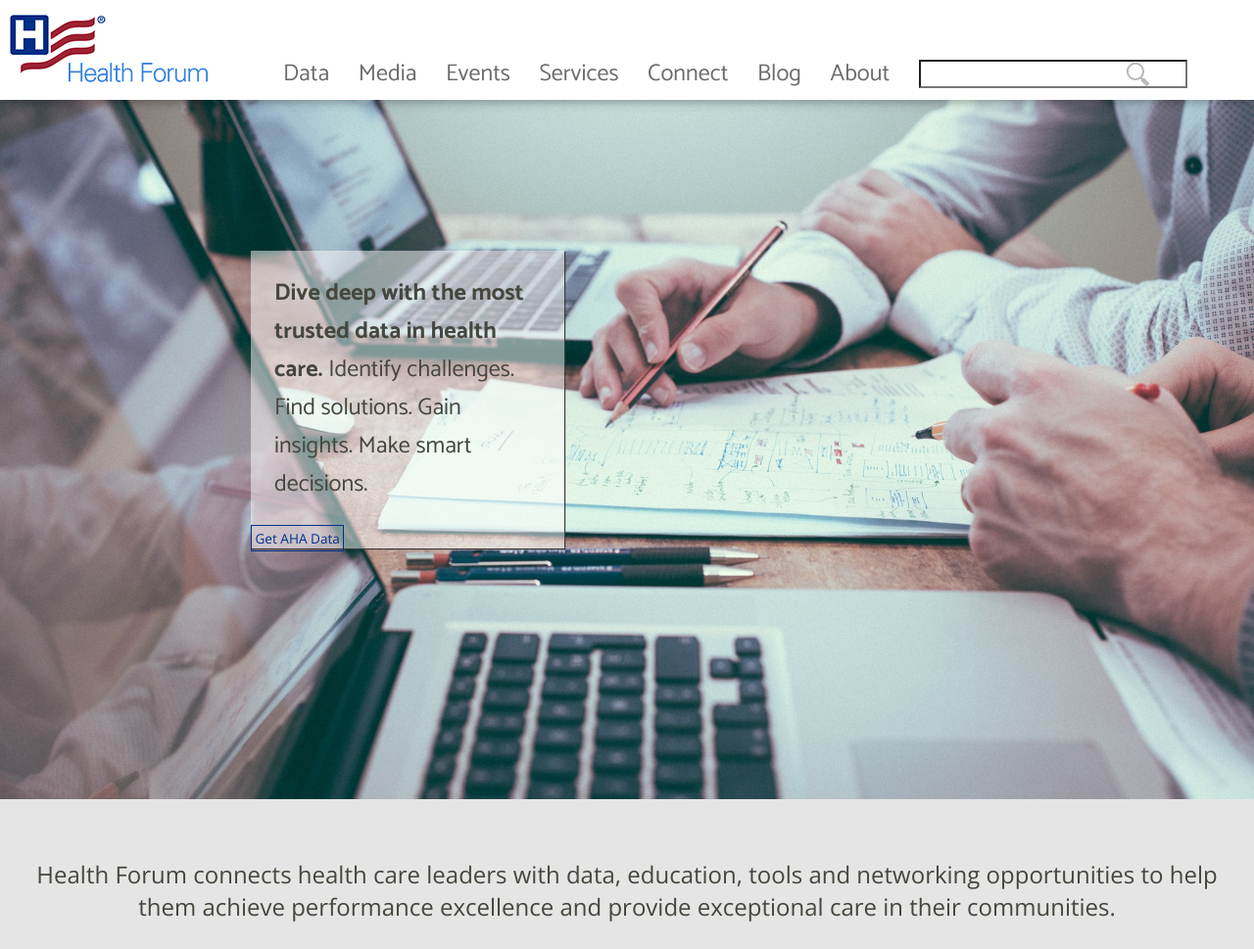
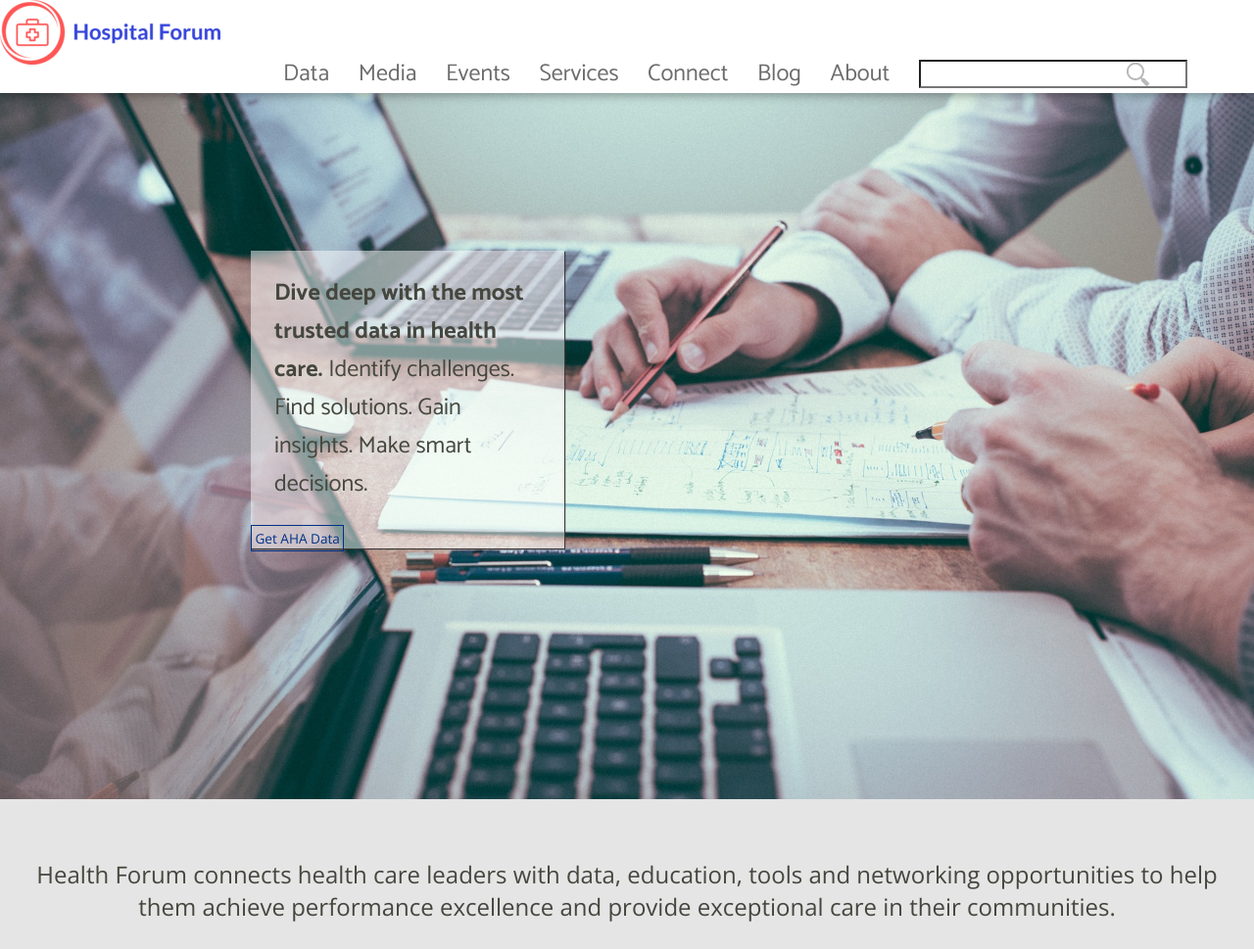
Before and after one commit to nrw78/nrw78.github.io, a plain HTML site: page index.html in a window 1280 px wide. Shown: the top 969 px of the page at 98% size. Drawn offline with nearby package versions, Linux system fonts and the light colour scheme.

Commit message:
temp dummy logo

```diff
--- a/index.html
+++ b/index.html
@@ -17,10 +17,7 @@
 </head>
 <body>
 	<header>
-		<div class="logo"><a href="index.html"><img src="images/aha-hf-logo-225.png"></a></div>
-		<!-- <div id="ahaco-tagline">
-		<a href="http://www.aha.org">An American Hospital Association Company</a>
-		</div> -->
+		<div class="logo"><a href="index.html"><img src="images/dummy-logo.png"></a></div>
 		<div class="show-full-width">
 			<nav class="main-nav">
 				<ul>
```
Also changed, not shown: css/main.css (+2 -6 lines), images/dummy-logo.png (added). Lines whose indentation alone changed are shown as unchanged.
